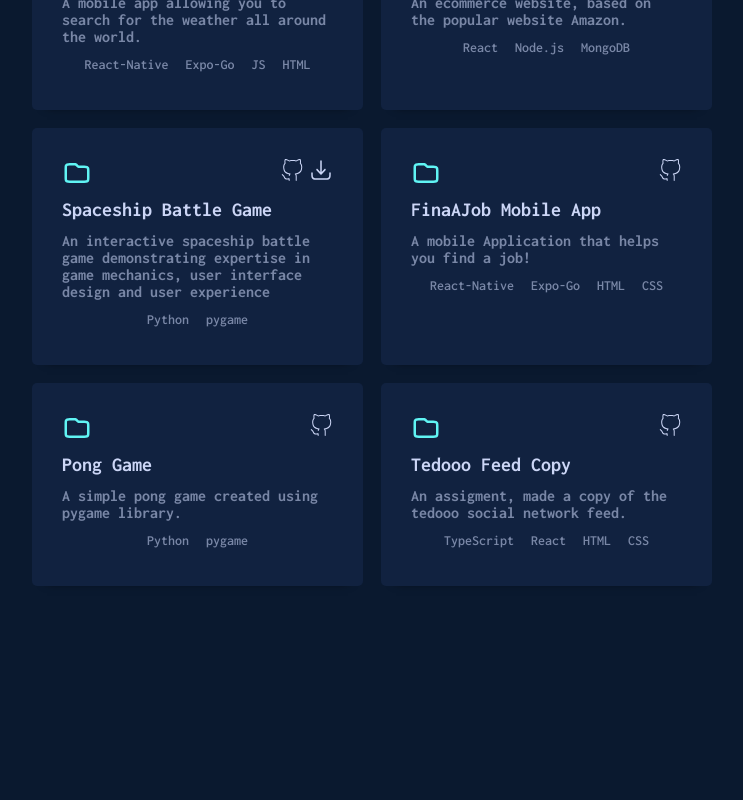
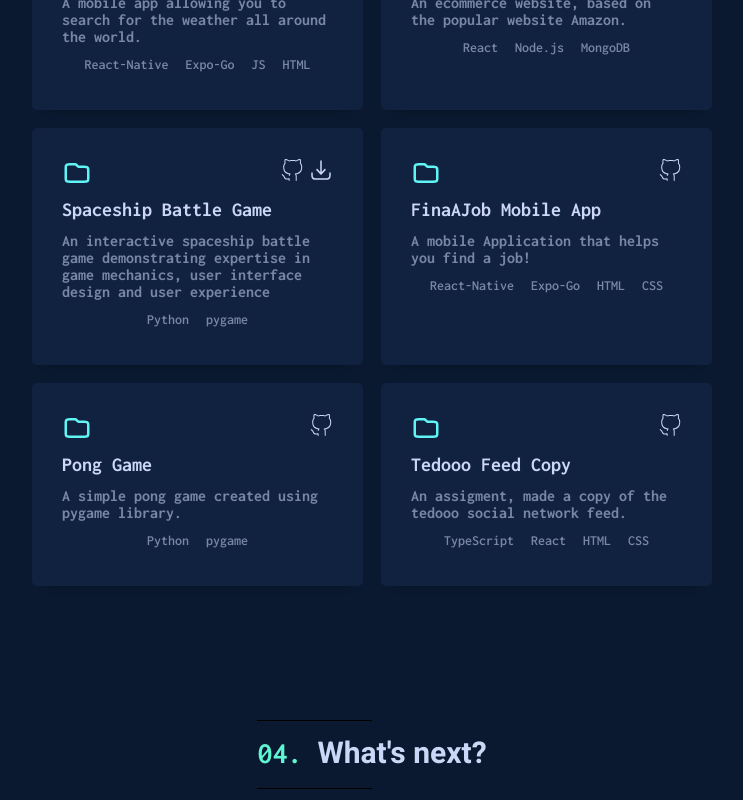
Before and after one commit to Zivgl66/Portfolio, a React (Create React App) app: page / in a window 1280 px wide. Shown: the part 4784-5584 px from the top of the page, without its empty margins (268-1011 px from the left). Before the commit the page ends 5392 px from the top, so only its background shows below. Built offline with nearby package versions, Linux system fonts and the light colour scheme.

Commit message:
contact component created

```diff
--- a/src/App.jsx
+++ b/src/App.jsx
@@ -3,6 +3,7 @@ import Header from "./components/Header/Header";
 import About from "./components/About/About";
 import Experience from "./components/Experience/Experience";
 import Projects from "./components/Projects/Projects";
+import Contact from "./components/Contact/Contact";
 
 function App() {
   return (
@@ -11,6 +12,7 @@ function App() {
       <About />
       <Experience />
       <Projects />
+      <Contact />
     </div>
   );
 }
--- /dev/null
+++ b/src/components/Contact/Contact.jsx
@@ -0,0 +1,19 @@
+import React from "react";
+import "./Contact.style.css";
+
+const Contact = () => {
+  return (
+    <div id="contact">
+      <div className="margin">
+        <div className="title">
+          <h3>
+            <span className="numbered_header">04. </span>
+            What's next?
+          </h3>
+        </div>
+      </div>
+    </div>
+  );
+};
+
+export default Contact;
--- /dev/null
+++ b/src/components/Contact/Contact.style.css
@@ -0,0 +1,7 @@
+#contact {
+  display: flex;
+  flex-direction: column;
+  align-items: center;
+  justify-content: center;
+  margin: 0 300px;
+}
```
